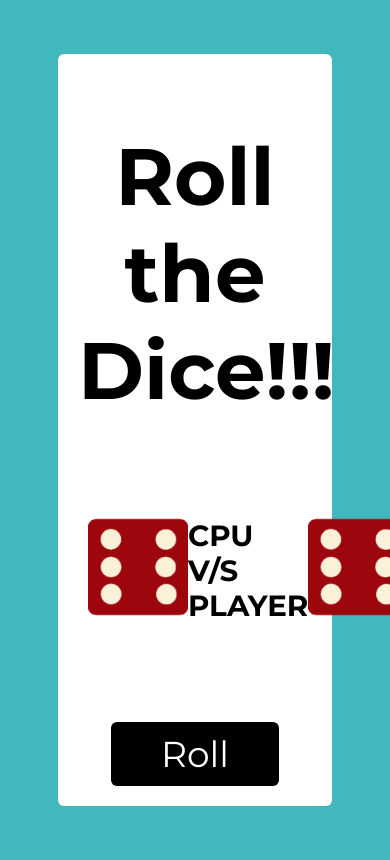
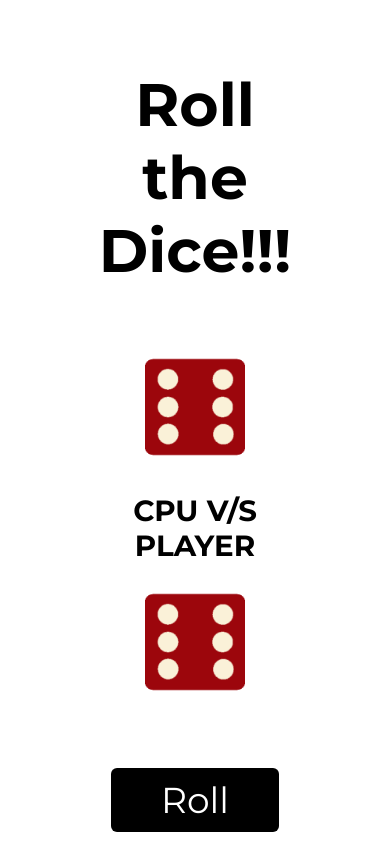
Before and after one commit to drowhannn/js-rollthedice, a plain HTML site: page index.html in a window 390 px wide. Drawn offline with Linux system fonts and the light colour scheme; a web font is replaced by a local one.

Commit message:
responsive

```diff
--- a/index.css
+++ b/index.css
@@ -37,6 +37,7 @@ body {
   font-size: 25px;
   margin-top: 70px;
   font-family: "Montserrat", sans-serif;
+  text-align: center;
 }
 
 .button__container button {
@@ -57,3 +58,18 @@ body {
   max-width: 60vw;
   min-height: 80vh;
 }
+
+@media screen and (max-width: 800px) {
+  .dice__container {
+    flex-direction: column;
+  }
+}
+
+@media screen and (max-width: 400px) {
+  body {
+    background-color: white;
+  }
+  .container > h1 {
+    font-size: 60px;
+  }
+}
--- a/index.js
+++ b/index.js
@@ -1,6 +1,6 @@
 const generateRandomNumber = (n) => {
   return Math.floor(Math.random() * n) + 1;
-};
+}; //random number between 1 to n
 
 const rollthedice = () => {
   let cpunum = generateRandomNumber(6);
```
